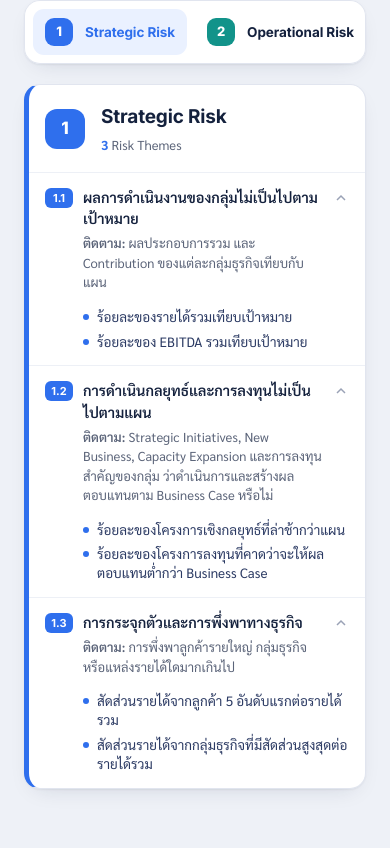
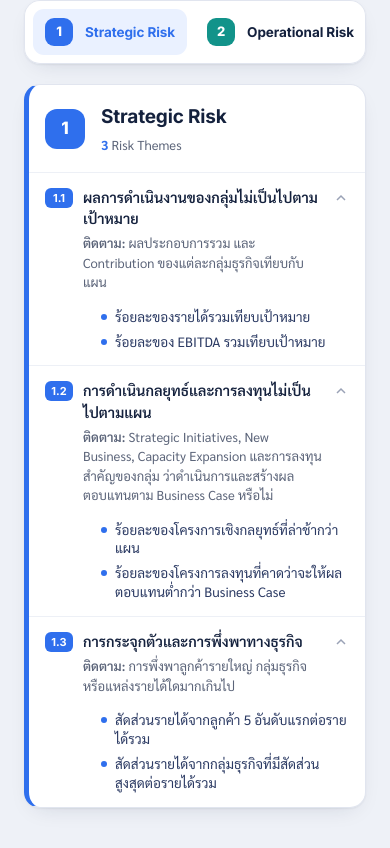
Before and after one commit to Thanitinw/ERM, a plain HTML site: page index.html in a window 390 px wide. Shown: the part 610-1458 px from the top of the page. Drawn offline with Linux system fonts and the light colour scheme.

Commit message:
Indent the KRI list further under each Risk Theme
Push the expanded KRI bullets in a bit past the theme text's start so they read more clearly as a nested sub-list.

Co-Authored-By: Claude Sonnet 5 <noreply@anthropic.com>

```diff
--- a/index.html
+++ b/index.html
@@ -203,7 +203,7 @@
   .theme-body-inner{ overflow:hidden; }
 
   .theme-detail{
-    padding:2px 24px 18px 62px;
+    padding:2px 24px 18px 80px;
     display:flex; flex-direction:column; gap:12px;
   }
 
@@ -226,7 +226,7 @@
     .nav-item{ flex:0 0 auto; padding:9px 12px; }
     .nav-count{ display:none; }
     .theme-header{ padding:14px 16px; }
-    .theme-detail{ padding:2px 16px 14px 54px; }
+    .theme-detail{ padding:2px 16px 14px 72px; }
     .panel-header{ padding:18px 16px; }
   }
 
```
